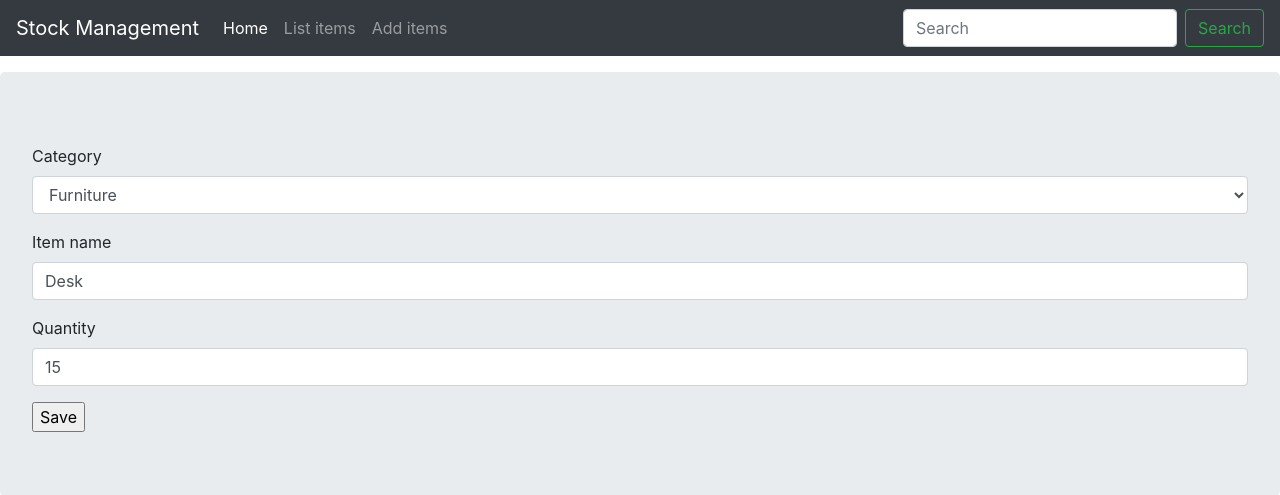
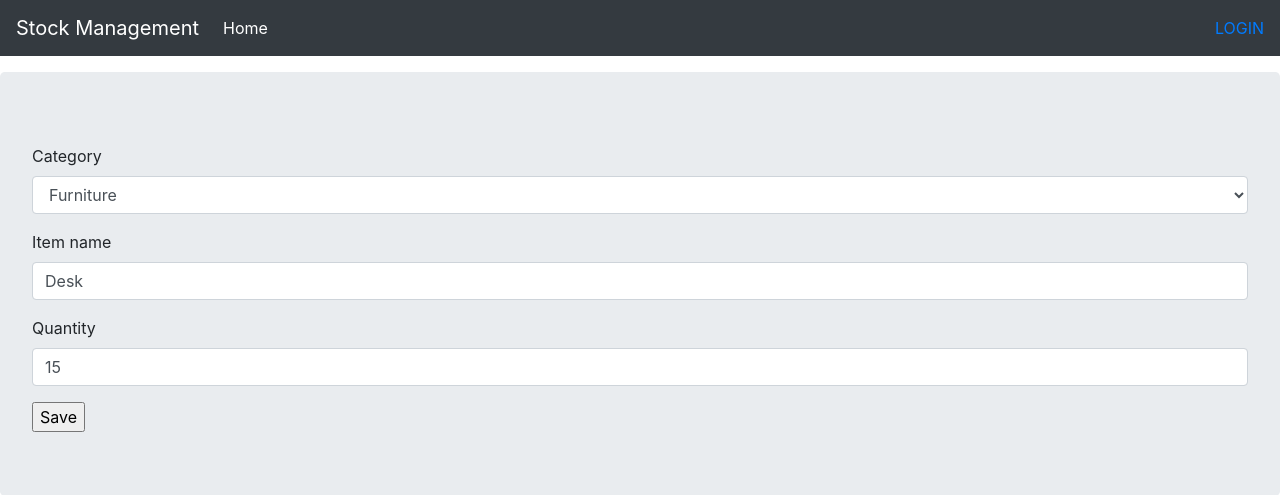
Before and after one commit to MichalDzielinski/stock_mgmt, a Django app: page /add_items/1/ in a window 1280 px wide. Shown: the top 495 px of the page. Run offline with Django 4.2, Linux system fonts and the light colour scheme; data comes from the database, SQL or seed files in the repository; some libraries are stand-ins or nearby versions.

Commit message:
Login functionality + some new libraries

```diff
--- a/base/urls.py
+++ b/base/urls.py
@@ -1,5 +1,5 @@
 from django.contrib import admin
-from django.urls import path
+from django.urls import path, include
 from stock import views
 
 urlpatterns = [
@@ -17,4 +17,6 @@ urlpatterns = [
     path('reorder_level/<str:pk>/', views.reorder_level, name='reorder_level'),
 
     path('admin/', admin.site.urls),
+    path('accounts/', include('registration.backends.default.urls')),
+
 ]
--- a/stock/views.py
+++ b/stock/views.py
@@ -4,6 +4,7 @@ from django.shortcuts import render,redirect
 from .forms import StockCreateForm, StockSearchForm, StockUpdateForm, IssueForm, ReceiveForm, ReorderLevelForm
 from .models import Stock
 from django.contrib import messages
+from django.contrib.auth.decorators import login_required
 
 def home(request):
     title = 'Hello to my page'
@@ -11,6 +12,7 @@ def home(request):
     context = {'title': title, 'form': form}
     return render(request, 'home.html', context)
 
+@login_required
 def list_items(request):
     header = 'List'
     form = StockSearchForm(request.POST or None)
@@ -33,6 +35,7 @@ def list_items(request):
     context = {'header': header, 'qs': qs, 'form': form}
     return render(request, 'list.html', context)
 
+@login_required
 def add_items(request):
     form = StockCreateForm(request.POST or None)
     if form.is_valid():
--- a/templates/base.html
+++ b/templates/base.html
@@ -23,20 +23,26 @@
             <li class="nav-item active">
               <a class="nav-link" href="{% url 'home' %}">Home <span class="sr-only">(current)</span></a>
             </li>
+            {% if user.is_authenticated %}
             <li class="nav-item">
               <a class="nav-link" href="{% url 'list' %}">List items</a>
             </li>
             <li class="nav-item">
                 <a class="nav-link" href="{% url 'add_items' %}">Add items</a>
               </li>
-
+            {% endif %}
           </ul>
-          <form class="form-inline my-2 my-lg-0">
-            <input class="form-control mr-sm-2" type="search" placeholder="Search">
-            <button class="btn btn-outline-success my-2 my-sm-0" type="submit">Search</button>
-          </form>
+          <ul class="navbar-nav">
+            {% if request.user.is_authenticated %}
+            <li><a href="/accounts/logout"><button class="btn btn-danger">{{user}}&nbsp;&nbsp;|&nbsp;&nbsp;LOGOUT</button></a></li>
+            {% else %}
+            <li><a href="/accounts/login">LOGIN</a></li>
+            {% endif %}
+          </ul>
         </div>
       </nav>
+
+
       <div class="container2">
         {% if messages %}
           <ul class="messages">
```
Also changed, not shown: base/settings.py (+12 -0 lines).
